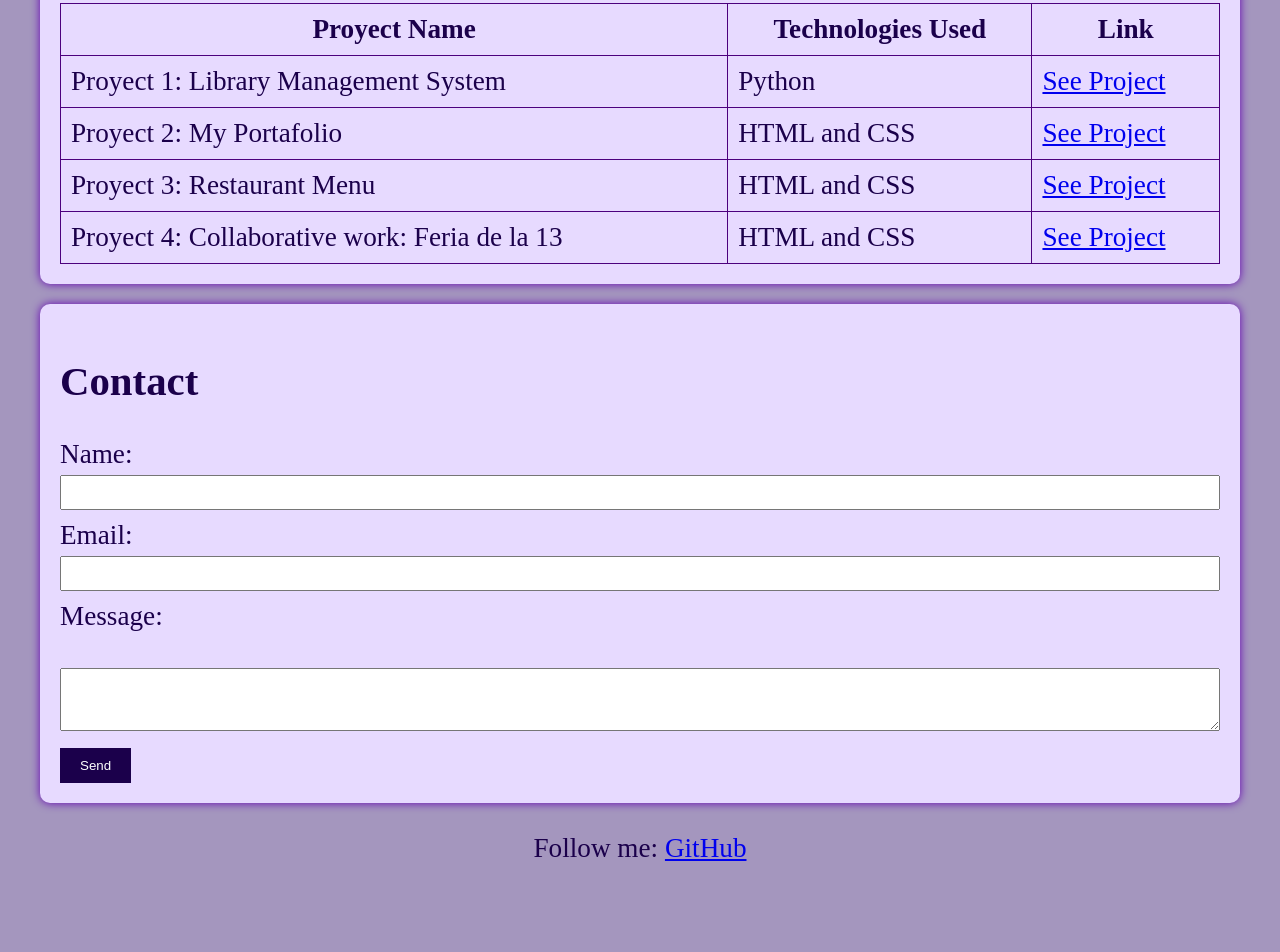
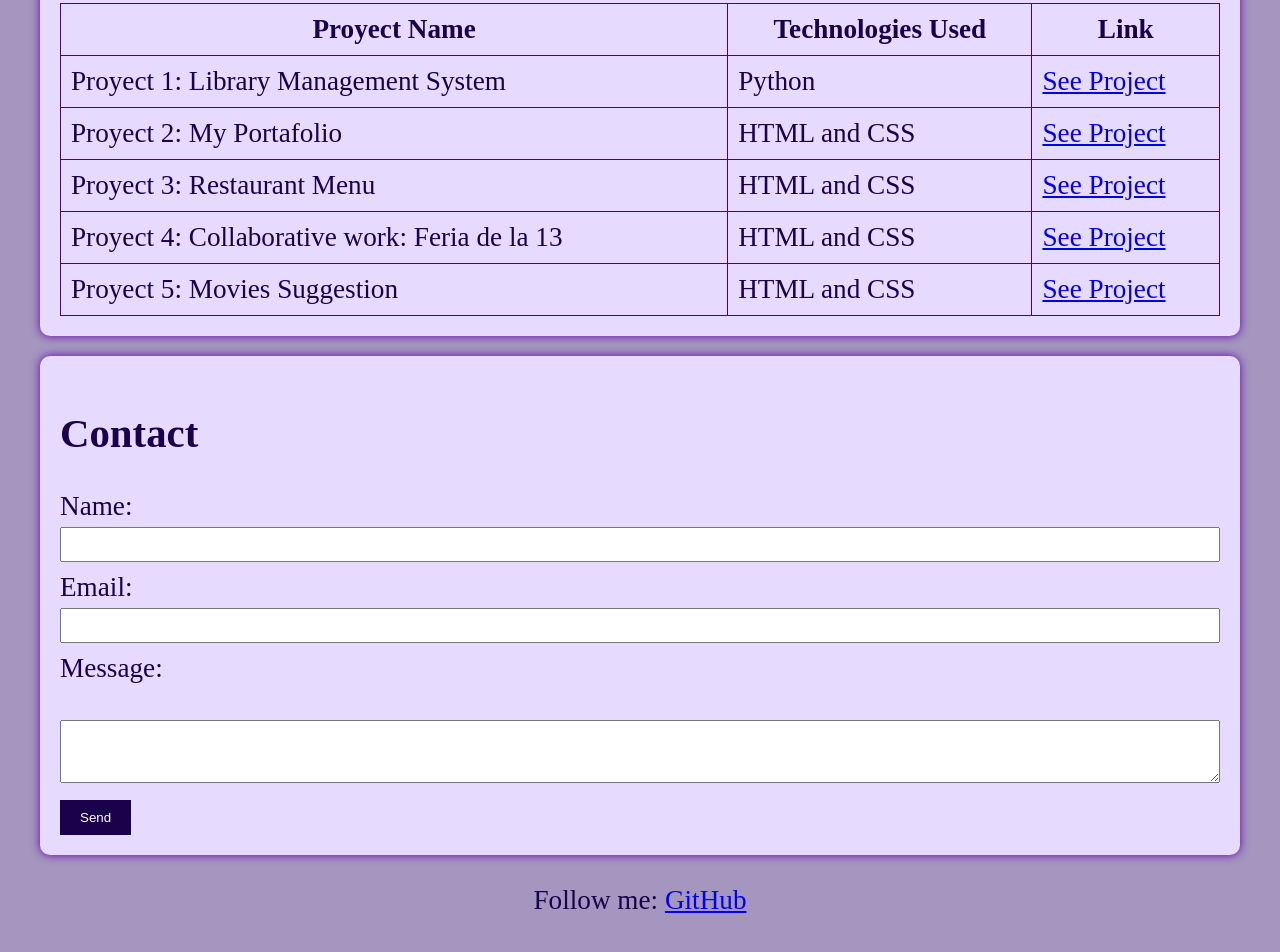
Before and after one commit to marianarestrepo26/Portfolio, a plain HTML site: page index.html in a window 1280 px wide. Shown: the part 1265-2217 px from the top of the page. Before the commit the page ends 2169 px from the top, so only its background shows below. Drawn offline with Linux system fonts and the light colour scheme.

Commit message:
Portfolio

```diff
--- a/index.html
+++ b/index.html
@@ -100,6 +100,11 @@
           <td>HTML and CSS</td>
           <td><a href="https://karina0517.github.io/FeriaDeLa13/" target="_blank">See Project</a></td>
         </tr>
+        <tr>
+          <td>Proyect 5: Movies Suggestion</td>
+          <td>HTML and CSS</td>
+          <td><a href="https://github.com/marianarestrepo26/MovieSuggestion.git" target="_blank">See Project</a></td>
+        </tr>
       </tbody>
     </table>
   </section>
```
